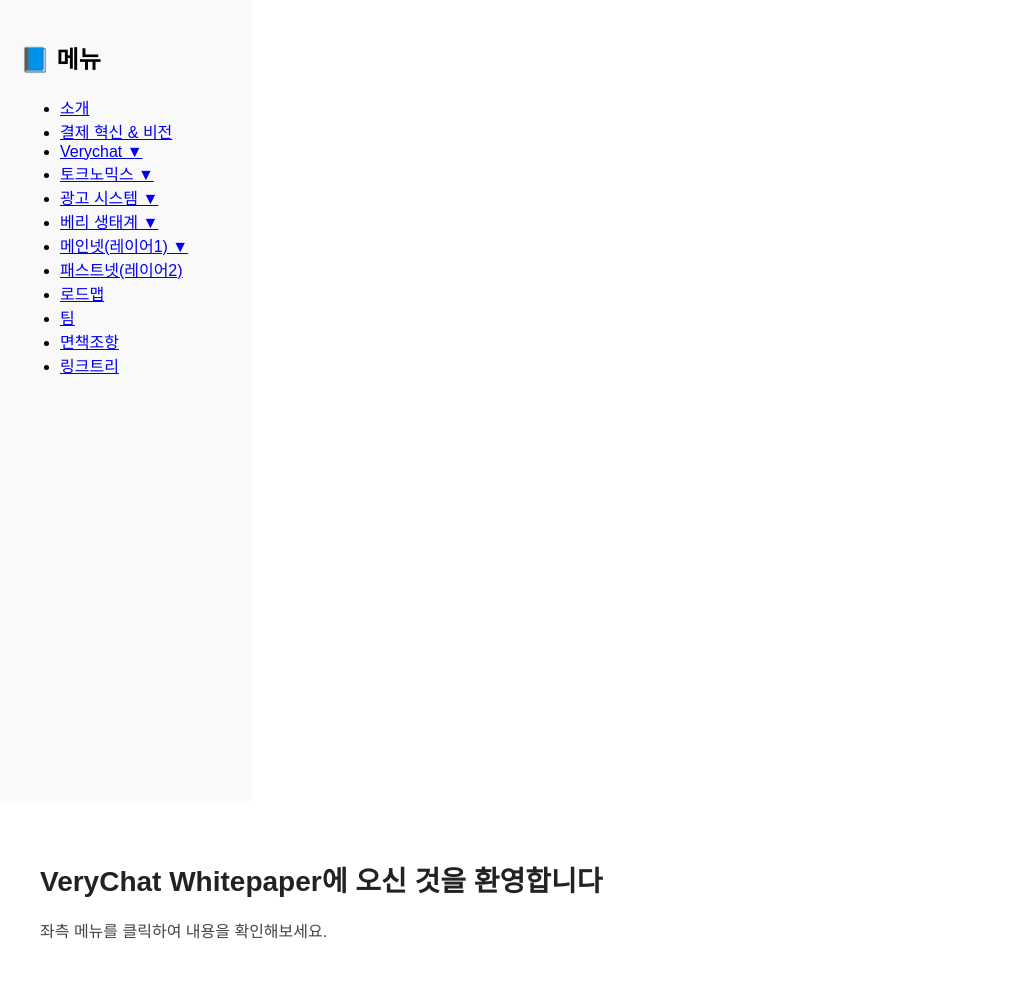
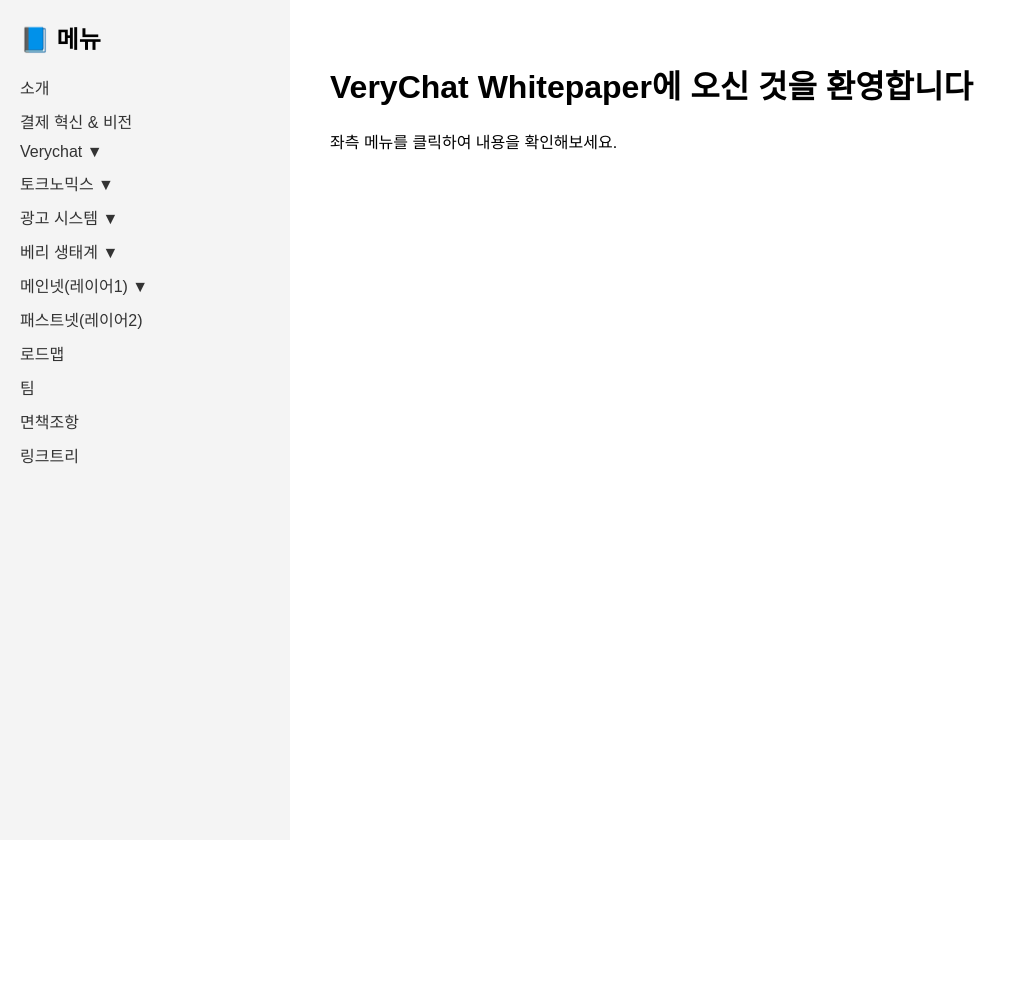
Before and after one commit to verychat88/verychat, a PHP site: page / in a window 1280 px wide. Shown: the whole page, without its empty margins (0-1017 px from the left). After the commit the page ends 464 px from the top, so only its background shows below. Run offline with PHP 8.4, Linux system fonts and the light colour scheme.

Commit message:
Add files via upload

```diff
--- /dev/null
+++ b/assets/script.js
@@ -0,0 +1,9 @@
+
+function toggleSubmenu(id) {
+  const el = document.getElementById(id);
+  if (el.style.display === "block") {
+    el.style.display = "none";
+  } else {
+    el.style.display = "block";
+  }
+}
--- a/assets/style.css
+++ b/assets/style.css
@@ -1,83 +1,10 @@
 
-body {
-  margin: 0;
-  font-family: 'Noto Sans KR', sans-serif;
+body { font-family: sans-serif; margin: 0; padding: 0; display: flex; }
+.sidebar {
+  width: 250px; background: #f4f4f4; padding: 20px; height: 100vh;
 }
-header {
-  background: #ffffff;
-  display: flex;
-  justify-content: space-between;
-  padding: 15px 30px;
-  box-shadow: 0 1px 4px rgba(0,0,0,0.1);
-}
-header .logo {
-  font-size: 18px;
-  font-weight: bold;
-}
-header input[type="search"] {
-  padding: 5px 10px;
-  font-size: 14px;
-  width: 200px;
-}
-.container {
-  display: flex;
-}
-.sidebar {
-  width: 250px;
-  background: #f9f9f9;
-  height: 100vh;
-  padding: 20px;
-  box-shadow: 1px 0 3px rgba(0,0,0,0.05);
-  box-sizing: border-box;
-}
-.sidebar .language {
-  font-size: 14px;
-  margin-bottom: 20px;
-}
-.sidebar .menu {
-  list-style: none;
-  padding: 0;
-}
-.sidebar .menu > li {
-  margin-bottom: 10px;
-}
-.sidebar .menu li a, .sidebar .menu li span {
-  text-decoration: none;
-  color: #333;
-  font-weight: 500;
-}
-.submenu {
-  margin-top: 5px;
-  margin-left: 15px;
-  list-style: none;
-  padding-left: 10px;
-  border-left: 2px solid #eee;
-}
-.submenu li {
-  margin-bottom: 6px;
-}
-.sidebar .powered {
-  margin-top: 30px;
-  font-size: 12px;
-  color: #999;
-}
-.content {
-  flex: 1;
-  padding: 40px;
-}
-.content h1 {
-  font-size: 28px;
-  color: #222;
-}
-.content p {
-  font-size: 16px;
-  color: #444;
-  line-height: 1.8;
-}
-.main-image {
-  margin-top: 20px;
-  max-width: 100%;
-  height: auto;
-  border: 1px solid #ddd;
-  border-radius: 8px;
-}
+.sidebar h2 { margin-top: 0; }
+.sidebar ul { list-style: none; padding: 0; }
+.sidebar li { margin: 10px 0; }
+.sidebar a { text-decoration: none; color: #333; }
+.content { padding: 40px; flex: 1; }
```
